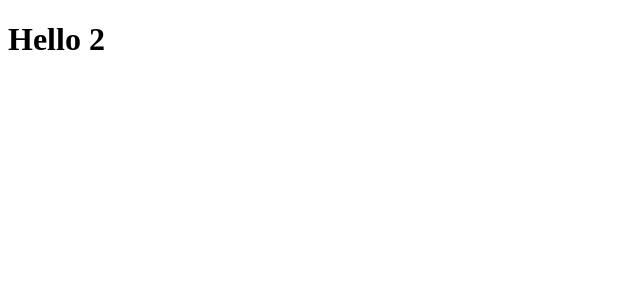
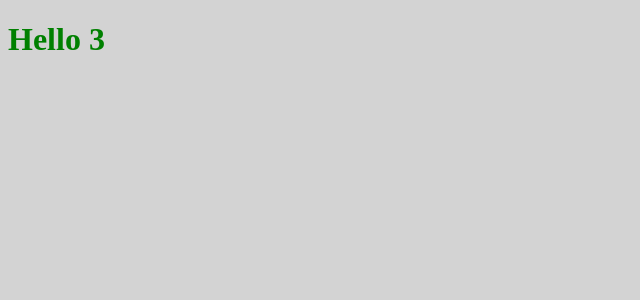
Before and after one commit to jambit/modern-react, a React (Vite) app: page / in a window 1280 px wide. Shown: the top 300 px of the page, without its empty margins (0-640 px from the left). Built offline with nearby package versions, Linux system fonts and the light colour scheme.

Commit message:
styling & components

```diff
--- /dev/null
+++ b/src/components/App/index.tsx
@@ -0,0 +1,8 @@
+import React from 'react';
+import './style.css';
+
+export default () => (
+    <div className="app-container">
+        <h1>Hello 3</h1>
+    </div>
+);
--- /dev/null
+++ b/src/components/App/style.css
@@ -0,0 +1,3 @@
+.app-container > h1 {
+    color: green;
+}
--- a/src/index.html
+++ b/src/index.html
@@ -4,6 +4,7 @@
     <meta charset="UTF-8">
     <meta name="viewport" content="width=device-width, initial-scale=1.0">
     <meta http-equiv="X-UA-Compatible" content="ie=edge">
+    <link rel="stylesheet" href="style.css">
     <title>Document</title>
 </head>
 <body>
--- a/src/index.tsx
+++ b/src/index.tsx
@@ -1,8 +1,5 @@
 import React from 'react';
 import ReactDOM from 'react-dom';
+import App from './components/App';
 
-function MyApp() {
-    return <h1>Hello 2</h1>;
-}
-
-ReactDOM.render(<MyApp />, document.getElementById('app'));
+ReactDOM.render(<App />, document.getElementById('app'));
--- /dev/null
+++ b/src/style.css
@@ -0,0 +1,3 @@
+body {
+    background: lightgray;
+}
```
